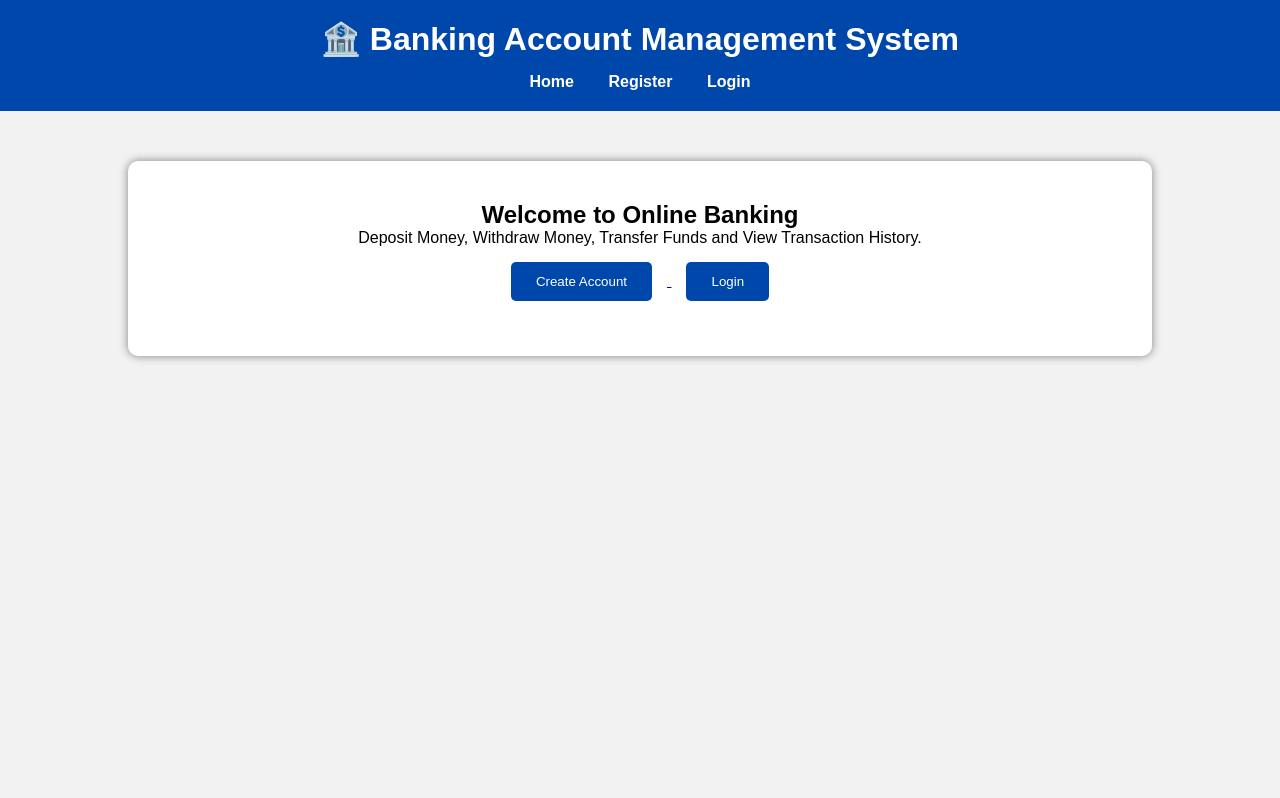
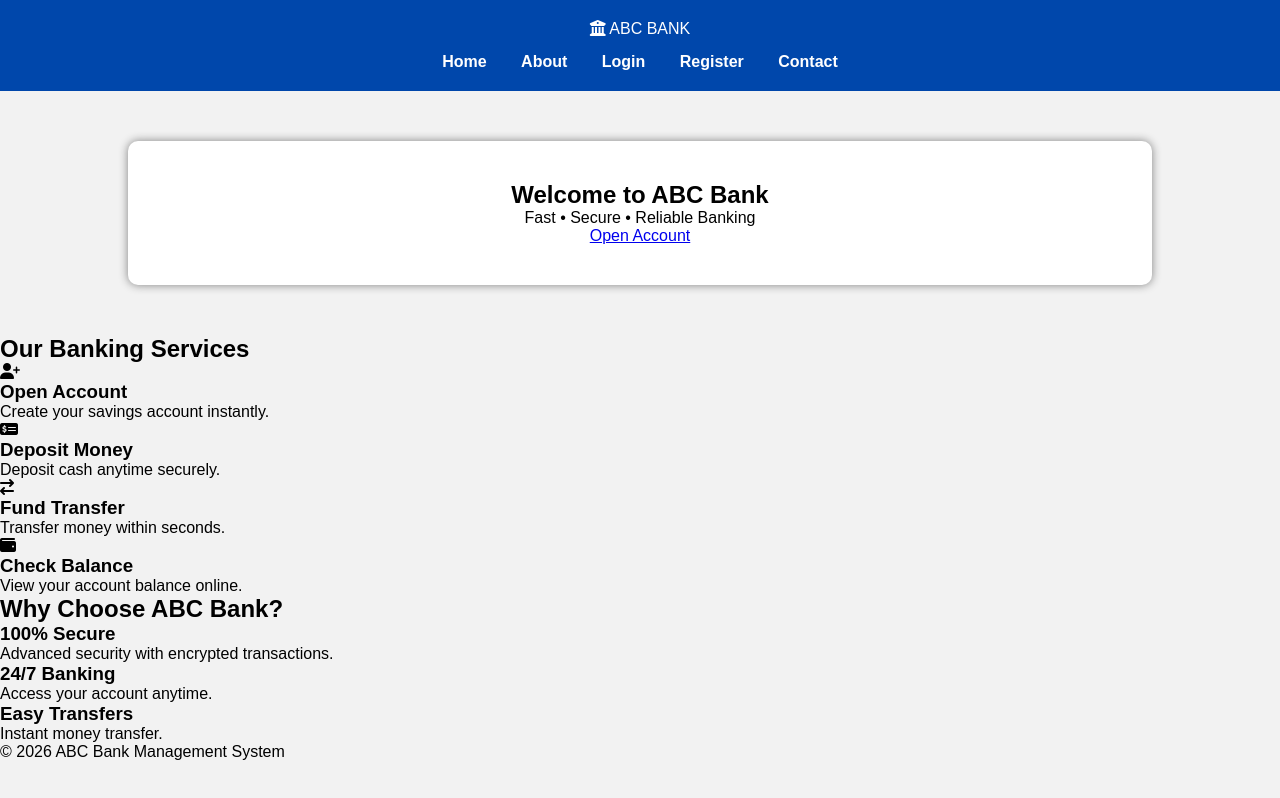
Before and after one commit to priyadharshinimuthu878-stack/bank-account-management-system, a plain HTML site: page index.html in a window 1280 px wide. Drawn offline with Linux system fonts and the light colour scheme.

Commit message:
Update index.html

```diff
--- a/index.html
+++ b/index.html
@@ -3,41 +3,154 @@
 <head>
 <meta charset="UTF-8">
 <meta name="viewport" content="width=device-width, initial-scale=1.0">
-    <title>Banking Account Management System</title>
+<title>ABC Bank Management System</title>
 
 <link rel="stylesheet" href="style.css">
+
+<link rel="stylesheet"
+href="https://cdnjs.cloudflare.com/ajax/libs/font-awesome/6.5.2/css/all.min.css">
+
 </head>
+
 <body>
 
 <header>
-    <h1>🏦 Banking Account Management System</h1>
+
+<div class="logo">
+<i class="fa-solid fa-building-columns"></i>
+ABC BANK
+</div>
 
 <nav>
+
 <a href="index.html">Home</a>
+
+<a href="about.html">About</a>
+
+<a href="login.html">Login</a>
+
 <a href="register.html">Register</a>
-        <a href="login.html">Login</a>
+
+<a href="contact.html">Contact</a>
+
 </nav>
+
 </header>
 
 <section class="hero">
-    <h2>Welcome to Online Banking</h2>
+
+<div class="hero-text">
+
+<h1>Welcome to ABC Bank</h1>
 
 <p>
-        Deposit Money, Withdraw Money, Transfer Funds and
-        View Transaction History.
+
+Fast • Secure • Reliable Banking
+
 </p>
 
-    <a href="register.html">
-        <button>Create Account</button>
+<a href="register.html" class="btn">
+Open Account
 </a>
 
-    <a href="login.html">
-        <button>Login</button>
-    </a>
+</div>
 
 </section>
 
-<script src="script.js"></script>
+<section class="services">
+
+<h2>Our Banking Services</h2>
+
+<div class="cards">
+
+<div class="card">
+
+<i class="fa-solid fa-user-plus"></i>
+
+<h3>Open Account</h3>
+
+<p>Create your savings account instantly.</p>
+
+</div>
+
+<div class="card">
+
+<i class="fa-solid fa-money-check-dollar"></i>
+
+<h3>Deposit Money</h3>
+
+<p>Deposit cash anytime securely.</p>
+
+</div>
+
+<div class="card">
+
+<i class="fa-solid fa-arrow-right-arrow-left"></i>
+
+<h3>Fund Transfer</h3>
+
+<p>Transfer money within seconds.</p>
+
+</div>
+
+<div class="card">
+
+<i class="fa-solid fa-wallet"></i>
+
+<h3>Check Balance</h3>
+
+<p>View your account balance online.</p>
+
+</div>
+
+</div>
+
+</section>
+
+<section class="why">
+
+<h2>Why Choose ABC Bank?</h2>
+
+<div class="features">
+
+<div>
+
+<h3>100% Secure</h3>
+
+<p>Advanced security with encrypted transactions.</p>
+
+</div>
+
+<div>
+
+<h3>24/7 Banking</h3>
+
+<p>Access your account anytime.</p>
+
+</div>
+
+<div>
+
+<h3>Easy Transfers</h3>
+
+<p>Instant money transfer.</p>
+
+</div>
+
+</div>
+
+</section>
+
+<footer>
+
+<p>
+
+© 2026 ABC Bank Management System
+
+</p>
+
+</footer>
 
 </body>
+
 </html>
```
Lines whose indentation alone changed are shown as unchanged.
